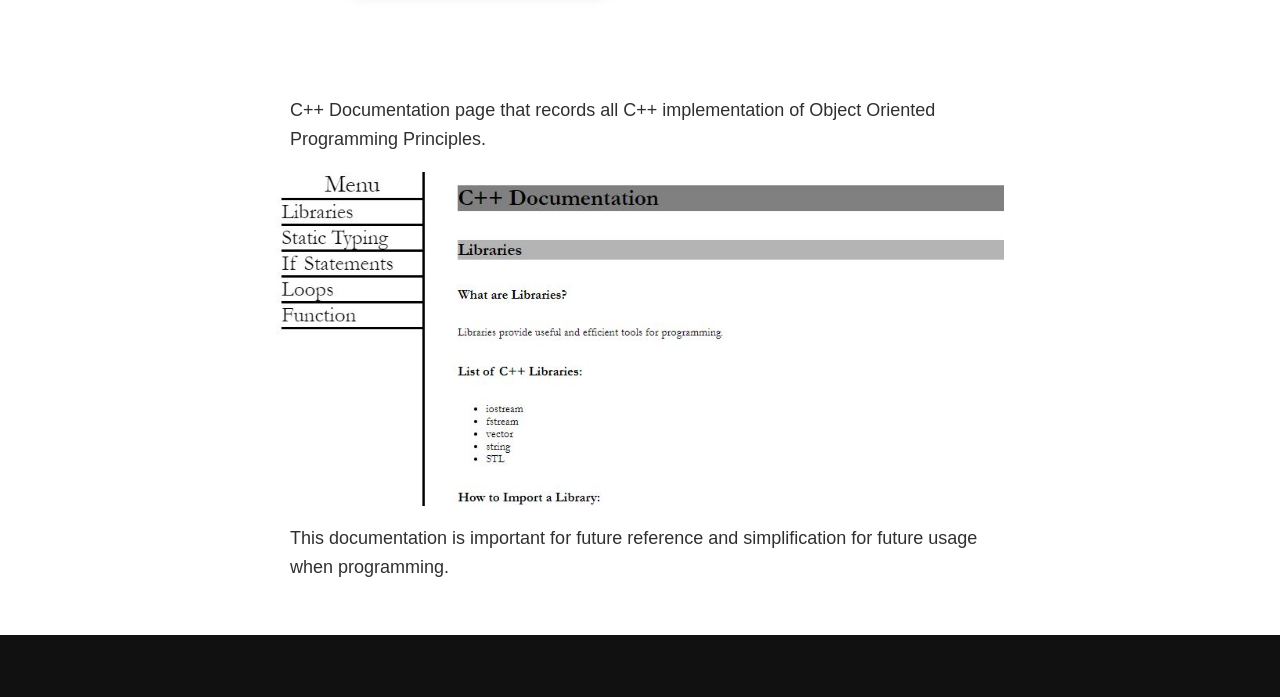
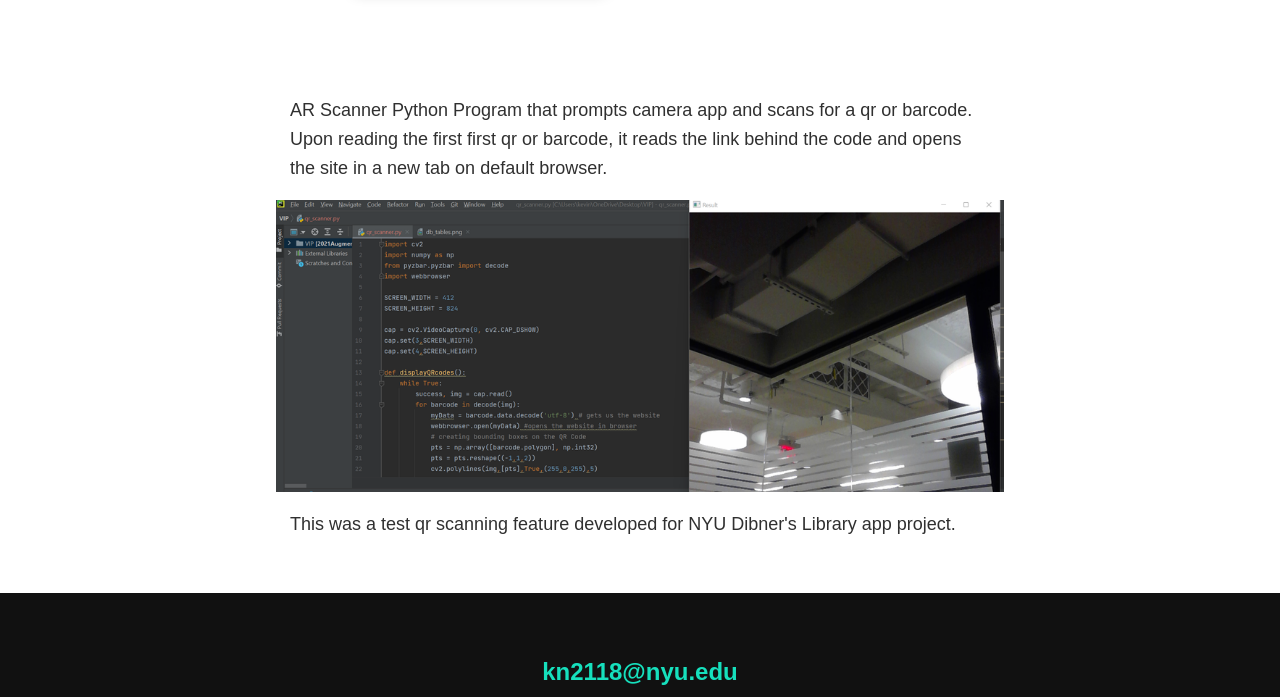
Before and after one commit to kn2118/Personal-Portfolio, a plain HTML site: page portfolio-item1.html in a window 1280 px wide. Shown: the part 520-1217 px from the top of the page. Drawn offline with Linux system fonts and the light colour scheme; files whose address does not match are found by name.

Commit message:
Update portfolio-item1.html

```diff
--- a/portfolio-item0.html
+++ b/portfolio-item1.html
@@ -37,9 +37,10 @@
     </section>
 
     <div class = "portfolio-item-individual">
-        <p> C++ Documentation page that records all C++ implementation of Object Oriented Programming Principles. </p>
-        <img src = "Images/techdoc.JPG" alt = "">
-        <p>This documentation is important for future reference and simplification for future usage when programming. </p>
+        <p> AR Scanner Python Program that prompts camera app and scans for a qr or barcode. Upon reading the first
+        first qr or barcode, it reads the link behind the code and opens the site in a new tab on default browser. </p>
+        <img src = "Images/qrscan.png" alt = "">
+        <p>This was a test qr scanning feature developed for NYU Dibner's Library app project. </p>
     </div>
 
 
```
